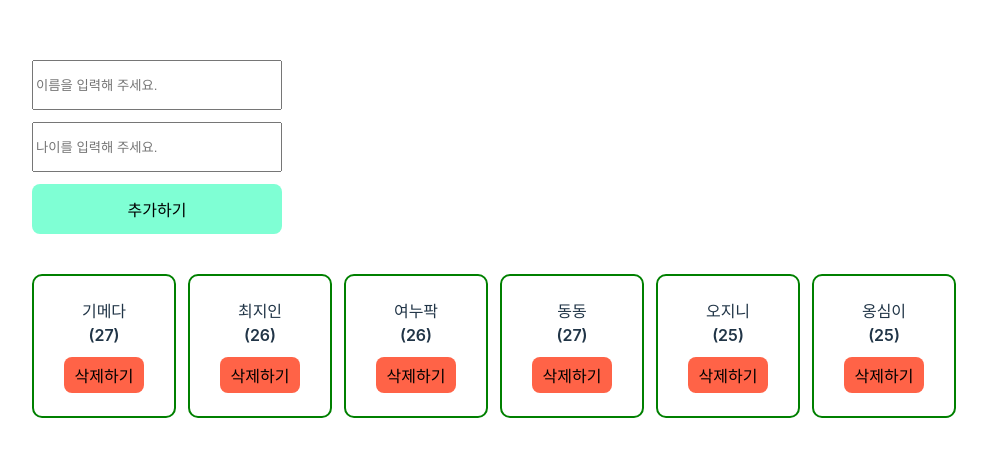
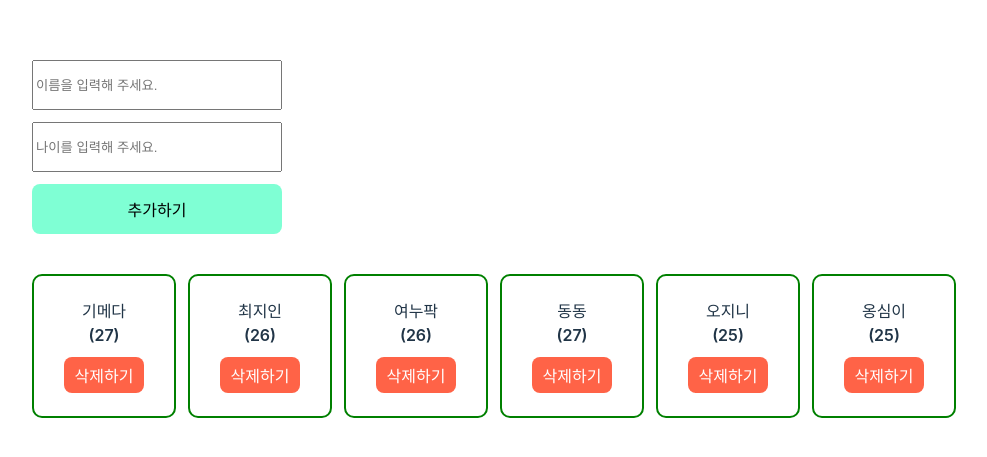
Before and after one commit to jee-in/react-project, a React (Vite) app in the folder react-styling/: page / in a window 1280 px wide. Shown: the part 161-618 px from the top of the page, without its empty margins (68-1055 px from the left). Built offline with nearby package versions, Linux system fonts and the light colour scheme.

Commit message:
feat: separate components

```diff
--- a/react-styling/src/App.jsx
+++ b/react-styling/src/App.jsx
@@ -3,12 +3,30 @@ import reactLogo from './assets/react.svg'
 import viteLogo from '/vite.svg'
 import './App.css'
 
-function Square({ user, deleteHandler }) {
+// 컴포넌트 분리하기
+
+// 1. 버튼 컴포넌트 생성
+function CustomButton({ color, className, onClick, children }) {
+  return (
+    <button
+      style={{ color: color }}
+      className={className}
+      onClick={onClick}
+    >
+      {children}
+    </button>
+  );
+}
+
+// User 컴포넌트를 분리해서 구현
+function User({ user, handleDelete }) {
   return (
     <div className="squareStyle" id= { user.key }>
       <div>{ user.name }</div>
       <div>({ user.age })</div>
-      <button className="btn btn-del" onClick={() => deleteHandler(user.id) }>삭제하기</button>
+      <CustomButton color="white" className="btn btn-del" onClick={() => handleDelete(user.id)}>
+      삭제하기
+      </CustomButton>
     </div>
   )
 }
@@ -31,17 +49,29 @@ function App() {
   const [id, setId] = useState(users.length + 1);
 
   // 유저 추가 핸들러
-  const addUserHandler = () => {
-    setId(id + 1);
+  const addUserHandler = (prevUsers) => {
+    // id를 직접 증가시키는 방식은 비동기 상태 업데이트에 문제가 있을 수 있다.
+    // setId(id + 1)을 호출할 때 id의 최신 값이 아닐 수 있기 때문에,
+    // 여러 번 호출될 경우 같은 id를 가지는 유저가 추가될 수 있다.
 
-    const newUser = {
-      id: id,
-      age: age,
-      name: name,
-    };
 
-    setUsers([...users, newUser]);
-  }
+    // 콜백 함수
+    setUsers((prevUsers) => {
+      const newUser = {
+        id: prevUsers.length > 0 ? prevUsers[prevUsers.length - 1].id + 1 : 1,
+        age: age,
+        name: name,
+      };
+
+      return [...prevUsers, newUser];
+    });
+
+    setId((prevId) => prevId + 1);
+
+    // input 태그 초기화
+    setName('');
+    setAge('');
+  };
 
   // 유저 삭제 핸들러
   const deleteUserHandler = (id) => {
@@ -62,11 +92,11 @@ function App() {
         // input event로 들어온 입력값을 age의 값으로 업데이트
         onChange={(e) => setAge(e.target.value)}
         />
-        <button className="btn btn-add" onClick={addUserHandler} >추가하기</button>
+        <CustomButton className={"btn btn-add"} onClick={addUserHandler} >추가하기</CustomButton>
       </div>
       <div className="style">
         {users.map((user) => {
-          return <Square user={user} key={user.id} deleteHandler={deleteUserHandler} />;
+          return <User user={user} key={user.id} handleDelete={deleteUserHandler} />;
         })}
       </div>
     </div>
```
